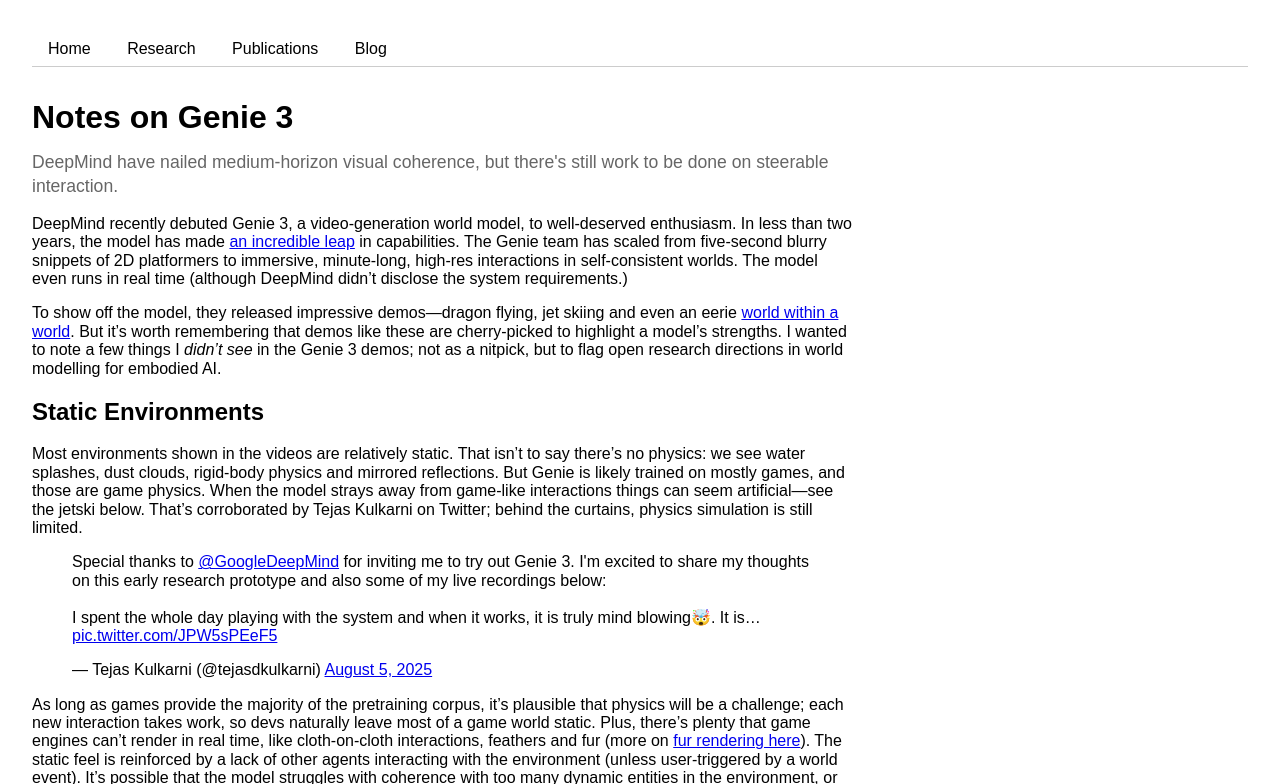
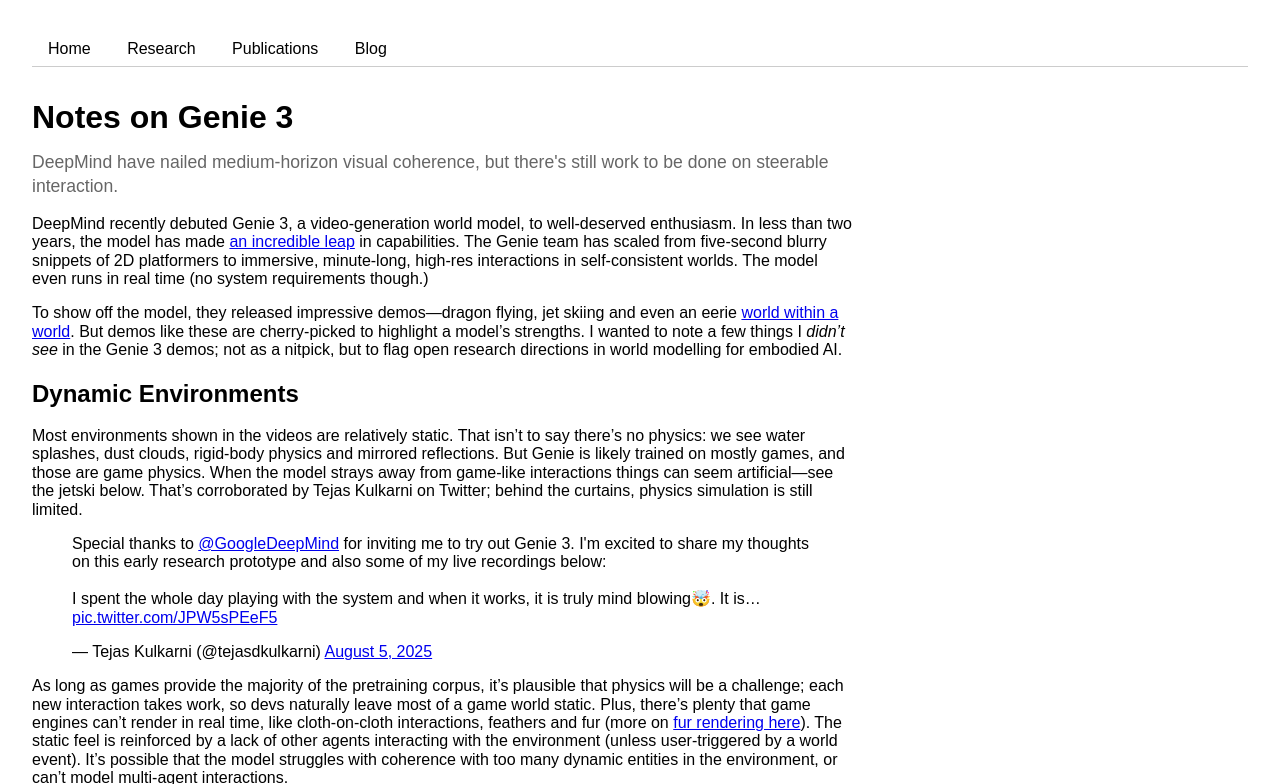
Before and after one commit to foty-hub/foty-hub.github.io, a Jekyll site: the page built from _posts/2025-08-15-genie3.md, in a window 1280 px wide and 900 px high, cut to the strip 0-784 px from the top of the window. Built offline with Jekyll 4.4.1, drawn with Linux system fonts in a browser that asks for light colours; comment, search, counter and statistics services are not loaded; some of the changed text lies outside the part shown.

Commit message:
more tweaks

```diff
--- a/_posts/2025-08-15-genie3.md
+++ b/_posts/2025-08-15-genie3.md
@@ -12,11 +12,11 @@
 @media (prefers-color-scheme: dark) { figure.video figcaption { color: #9aa0a6; } }
 </style>
 
-DeepMind recently debuted Genie 3, a video-generation world model, to well-deserved enthusiasm. In less than two years, the model has made [an incredible leap](https://sites.google.com/view/genie-2024/home) in capabilities. The Genie team has scaled from five-second blurry snippets of 2D platformers to immersive, minute-long, high-res interactions in self-consistent worlds. The model even runs in real time (although DeepMind didn't disclose the system requirements.)
+DeepMind recently debuted Genie 3, a video-generation world model, to well-deserved enthusiasm. In less than two years, the model has made [an incredible leap](https://sites.google.com/view/genie-2024/home) in capabilities. The Genie team has scaled from five-second blurry snippets of 2D platformers to immersive, minute-long, high-res interactions in self-consistent worlds. The model even runs in real time (no system requirements though.)
 
-To show off the model, they released impressive demos—dragon flying, jet skiing and even an eerie [world within a world](https://x.com/jkbr_ai/status/1953154961988305384). But it's worth remembering that demos like these are cherry-picked to highlight a model's strengths. I wanted to note a few things I *didn't see* in the Genie 3 demos; not as a nitpick, but to flag open research directions in world modelling for embodied AI.
+To show off the model, they released impressive demos—dragon flying, jet skiing and even an eerie [world within a world](https://x.com/jkbr_ai/status/1953154961988305384). But demos like these are cherry-picked to highlight a model's strengths. I wanted to note a few things I *didn't see* in the Genie 3 demos; not as a nitpick, but to flag open research directions in world modelling for embodied AI.
 
-## Static Environments
+## Dynamic Environments
 Most environments shown in the videos are relatively static. That isn't to say there's no physics: we see water splashes, dust clouds, rigid-body physics and mirrored reflections. But Genie is likely trained on mostly games, and those are game physics. When the model strays away from game-like interactions things can seem artificial—see the jetski below. That's corroborated by Tejas Kulkarni on Twitter; behind the curtains, physics simulation is still limited.
 
 <blockquote class="twitter-tweet"><p lang="en" dir="ltr">Special thanks to <a href="https://twitter.com/GoogleDeepMind?ref_src=twsrc%5Etfw">@GoogleDeepMind</a> for inviting me to try out Genie 3. I&#39;m excited to share my thoughts on this early research prototype and also some of my live recordings below:<br><br>I spent the whole day playing with the system and when it works, it is truly mind blowing🤯. It is… <a href="https://t.co/JPW5sPEeF5">pic.twitter.com/JPW5sPEeF5</a></p>&mdash; Tejas Kulkarni (@tejasdkulkarni) <a href="https://twitter.com/tejasdkulkarni/status/1952737669894574264?ref_src=twsrc%5Etfw">August 5, 2025</a></blockquote> <script async src="https://platform.twitter.com/widgets.js" charset="utf-8"></script>
```
Also changed, not shown: other parts of _posts/2025-08-15-genie3.md (+1 -1 lines).
